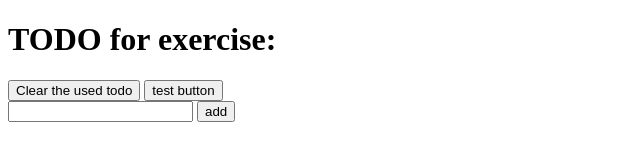
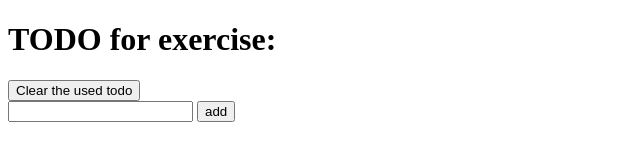
Before and after one commit to emoust/vue_todo_learning, a plain HTML site: page index.html in a window 1280 px wide. Shown: the whole page, without its empty margins (0-640 px from the left). Drawn offline with Linux system fonts and the light colour scheme.

Commit message:
Delete the test button.

```diff
--- a/index.html
+++ b/index.html
@@ -11,7 +11,6 @@
 	<h1 id="h1">TODO for exercise:</h1>
 	<div id="todos">
 		<button @click="clear">Clear the used todo</button>
-		<input type="button" @click="init" value="test button" />
 		<div v-if="if_already_have">
 			<!--This div is write for traverse the todo to display.-->
 			<span v-for="todo in todo_list">
```
